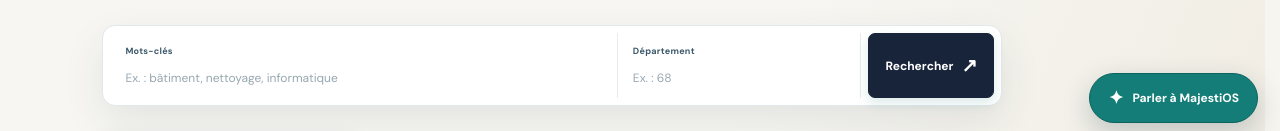
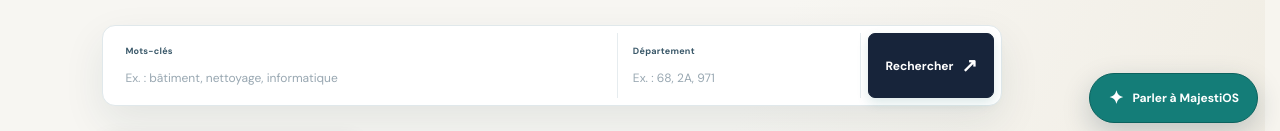
Before and after one commit to Chexpeer/Majestios, a Next.js app: page / in a window 1280 px wide. Shown: the part 657-788 px from the top of the page. Built offline with nearby package versions, Linux system fonts and the light colour scheme.

Commit message:
fix(home): allow alphanumeric department codes in search

```diff
--- a/src/app/page.tsx
+++ b/src/app/page.tsx
@@ -61,8 +61,7 @@ export default function HomePage() {
                 type="text"
                 name="location"
                 maxLength={3}
-                inputMode="numeric"
-                placeholder="Ex. : 68"
+                placeholder="Ex. : 68, 2A, 971"
                 aria-label="Code du département"
               />
             </label>
```
